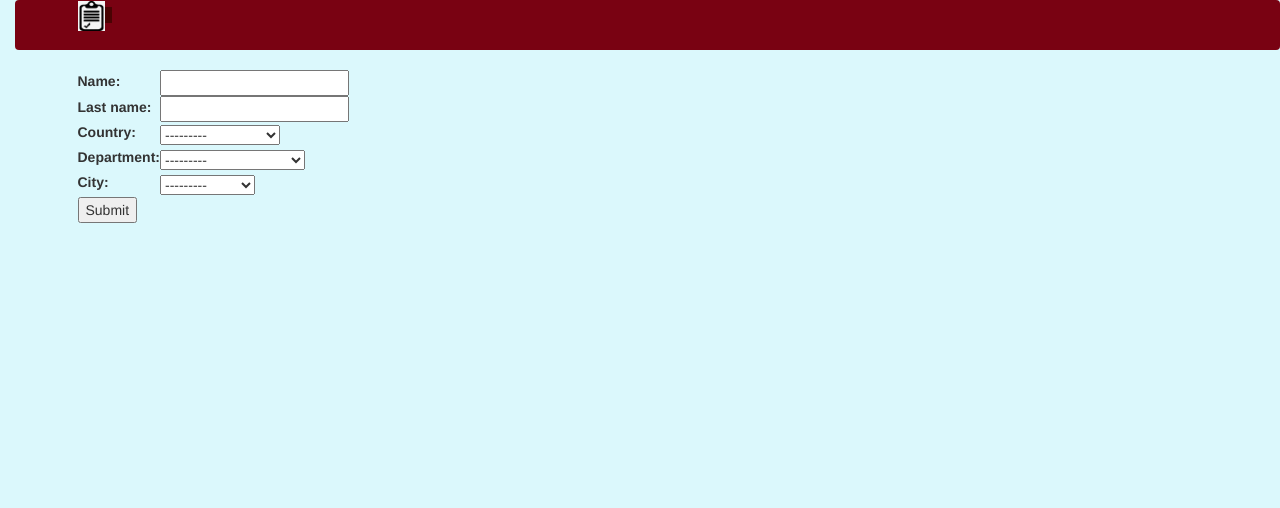
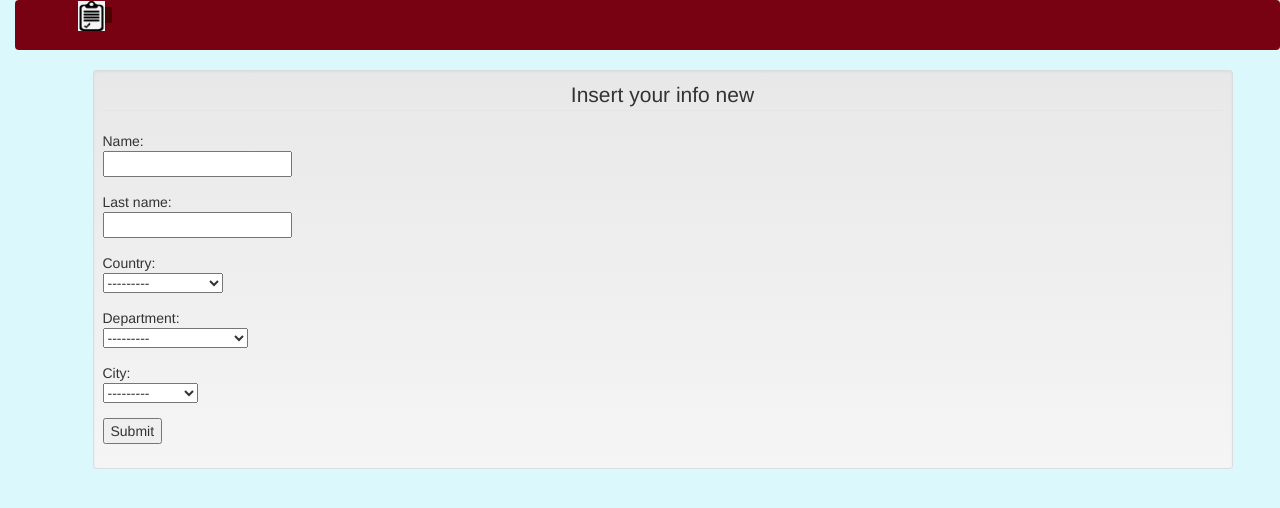
Before and after one commit to jrco1989/form-test, a Django app: page /new/ in a window 1280 px wide. Shown: the top 508 px of the page. Run offline with Django 3.2, Linux system fonts and the light colour scheme; tables that the repository leaves empty hold one stand-in row (values such as "Sample post"); some libraries are stand-ins or nearby versions.

Commit message:
improvements in HTMLs and customization of the form

```diff
--- a/app/templates/app/registry_form.html
+++ b/app/templates/app/registry_form.html
@@ -4,12 +4,27 @@
 
 
 {%block container%}
+<div class="container">
+<div class="row">
+    <div class="col-md-12">
+        <div class="well well-sm">
 {{ form.media.js }}
-<form action="" method="post">
-        {% csrf_token %}
-        <table>
-        {{ form.as_table }}
-        </table>
+<form  action="" method="post">{% csrf_token %}
+    <legend class="text-center header">Insert your info new</legend>
+    <div class="form-group">
+        {% for field in form %}
+        <div class="form-group mx-sm-3 mb-2">
+            {{field.errors}}
+            {{field.label}}:
+            <div class="form-group mx-sm-3 mb-2">
+            {{field}}</div>
+        </div>
+
+        {%endfor%}
         <input type="submit" value="Submit" />
-    </form>
+    </div>
+</form>
+        </div>
+    </div>
+</div>
 {%endblock%}
--- a/app/templates/index.html
+++ b/app/templates/index.html
@@ -1,8 +1,8 @@
 {% extends "base.html" %}
 
 {%block container%}
-  <a class="btn btn-primary btn-lg btn-block" href="{%url 'new_record' %}">Crear nuevo registro</a>
-  <p class="lead"><h2>observa el detalle de los  {{num_records}} registros ingresados hasta la fecha</h2></p>
+  <a class="btn btn-primary btn-lg btn-block" href="{%url 'new_record' %}">Create new record</a>
+  <p class="lead"><h2>Look at the detail of the {{num_records}}s records entered to date</h2></p>
   <ul>
     {% for record in all_records %}
     <li>
```
Also changed, not shown: README.md.
